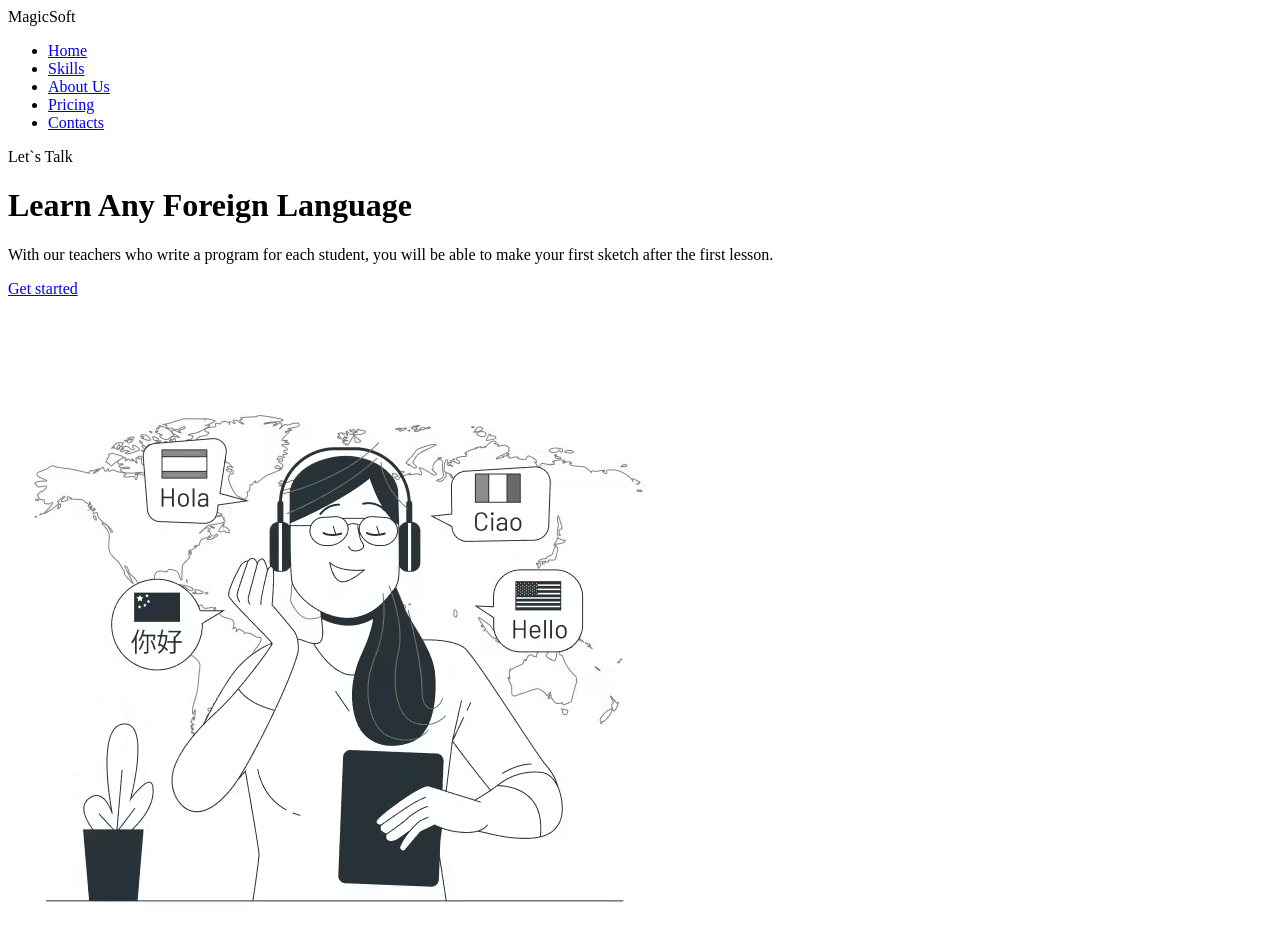
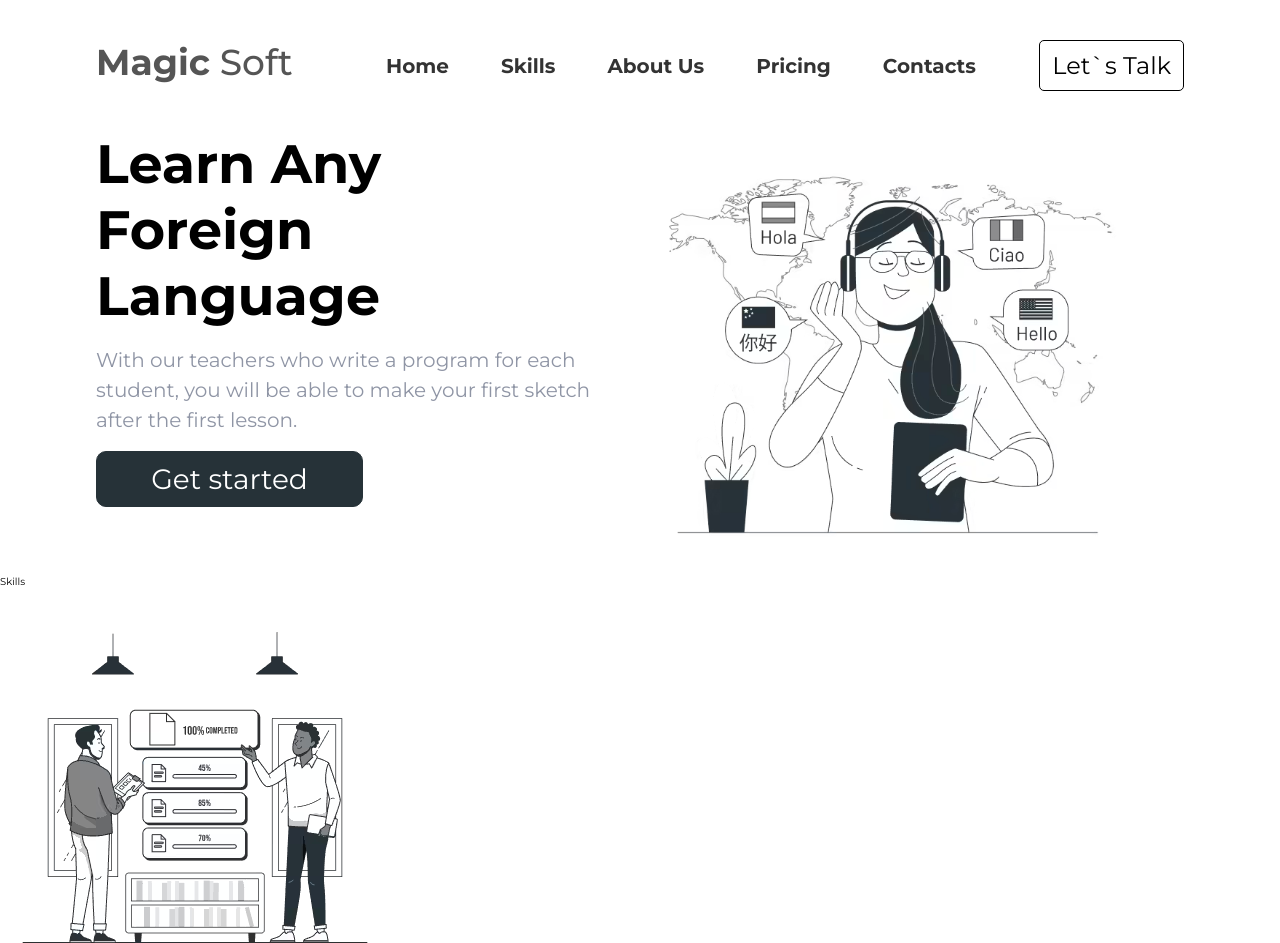
Before and after one commit to TurdaliyevJoraqozi/foreign-language, a plain HTML site: page index.html in a window 1280 px wide. Shown: the top 943 px of the page. Drawn offline with Linux system fonts and the light colour scheme.

Commit message:
ended style for header

```diff
--- a/index.html
+++ b/index.html
@@ -4,12 +4,18 @@
     <meta charset="UTF-8" />
     <meta http-equiv="X-UA-Compatible" content="IE=edge" />
     <meta name="viewport" content="width=device-width, initial-scale=1.0" />
+    <link rel="preconnect" href="https://fonts.googleapis.com" />
+    <link rel="preconnect" href="https://fonts.gstatic.com" crossorigin />
+    <link
+      href="https://fonts.googleapis.com/css2?family=Montserrat:ital,wght@0,400;0,500;0,700;1,400;1,500;1,700&display=swap"
+      rel="stylesheet"
+    />
     <link rel="stylesheet" href="./css/style.css" />
     <title>Foreign Language</title>
   </head>
   <body>
-    <nav>
-      <div class="nav__logo">MagicSoft</div>
+    <nav class="container">
+      <div class="logo"><span>Magic</span> Soft</div>
       <div class="nav__list">
         <ul>
           <li><a href="#">Home</a></li>
@@ -22,14 +28,14 @@
       <div class="nav__talk">Let`s Talk</div>
     </nav>
     <!-- header------------ -->
-    <header>
+    <header class="container">
       <div class="header__description">
         <h1>Learn Any Foreign Language</h1>
         <p>
           With our teachers who write a program for each student, you will be
           able to make your first sketch after the first lesson.
         </p>
-        <a href="#">Get started</a>
+        <a class="hero-btn" href="#">Get started</a>
       </div>
       <div class="header__img">
         <img src="./images/hero.avif" alt="" />
@@ -180,7 +186,7 @@
     <footer>
       <div class="draw"></div>
       <div class="footer_description">
-        <div class="footer-logo"><span>Magic</span> Soft</div>
+        <div class="logo"><span>Magic</span> Soft</div>
         <div class="foooter-list">
           <ul>
             <li>Terms and Conditions</li>
--- /dev/null
+++ b/sass/abstracts/_variable.scss
@@ -0,0 +1,2 @@
+$animation-color: coral;
+$kulrang: #555;
--- /dev/null
+++ b/sass/base/_typogrphy.scss
@@ -0,0 +1,24 @@
+.logo {
+  font-size: 3.6rem;
+
+  span {
+    font-weight: 600;
+  }
+  font-weight: 500;
+  color: $kulrang;
+}
+.header__description {
+  display: flex;
+  flex-direction: column;
+  h1 {
+    margin-top: 4rem;
+    width: 36.8rem;
+    font-size: 5.4rem;
+  }
+  p {
+    color: #8f95a5;
+    font-size: 2rem;
+    line-height: 1.5;
+    margin: 1.6rem 0;
+  }
+}
--- /dev/null
+++ b/sass/base/reset.scss
@@ -0,0 +1,22 @@
+* {
+  padding: 0;
+  margin: 0;
+  box-sizing: border-box;
+}
+body {
+  font-family: "Montserrat", sans-serif;
+}
+html {
+  scroll-behavior: smooth;
+  font-size: 62.5%;
+}
+a {
+  text-decoration: none;
+}
+li {
+  list-style: none;
+}
+.container {
+  width: 85%;
+  margin: 0 auto;
+}
--- /dev/null
+++ b/sass/components/_buttons.scss
@@ -0,0 +1,18 @@
+.header__description {
+  a {
+    transition: all 0.4s ease-in-out;
+    font-size: 2.8rem;
+    color: #fff;
+    background-color: #263238;
+    border: 1px solid #263238;
+    border-radius: 1rem;
+    width: 50%;
+    padding: 1rem;
+    text-align: center;
+    &:hover {
+      background-color: #fff;
+      color: #263238;
+      transform: translateX(4rem);
+    }
+  }
+}
--- /dev/null
+++ b/sass/layouts/_header.scss
@@ -0,0 +1,9 @@
+header {
+  display: grid;
+  grid-template-columns: repeat(2, 1fr);
+  gap: 2rem;
+}
+.header__img img {
+  width: 90%;
+  height: 100%;
+}
--- /dev/null
+++ b/sass/layouts/_navigation.scss
@@ -0,0 +1,39 @@
+nav {
+  display: flex;
+  justify-content: space-between;
+  padding-top: 4rem;
+  .nav__list {
+    ul {
+      display: flex;
+      padding-top: 1.4rem;
+      li {
+        margin-left: 3rem;
+        font-size: 2rem;
+      }
+      li a {
+        color: #333;
+        font-weight: 550;
+        padding: 1rem 1rem;
+        border: 1px solid rgb(255, 255, 255);
+        transition: all 0.4s ease-in-out;
+        &:hover {
+          border: 1px solid black;
+        }
+      }
+    }
+  }
+
+  .nav__talk {
+    font-size: 2.4rem;
+    border: 1px solid black;
+    padding: 1rem 1.2rem;
+    font-style: normal;
+    font-weight: normal;
+    border-radius: 0.5rem;
+    transition: all 0.5s ease-in-out;
+    &:hover {
+      background-color: #333;
+      color: #fff;
+    }
+  }
+}
--- a/sass/main.scss
+++ b/sass/main.scss
@@ -0,0 +1,7 @@
+@import "abstracts/variable";
+@import "base/typogrphy";
+@import "base/reset.scss";
+@import "components/buttons";
+@import "layouts/header";
+@import "layouts/navigation";
+@import "layouts/sections";
```
Also changed, not shown: css/style.css, sass/layouts/_sections.scss (added), 1 other file.
